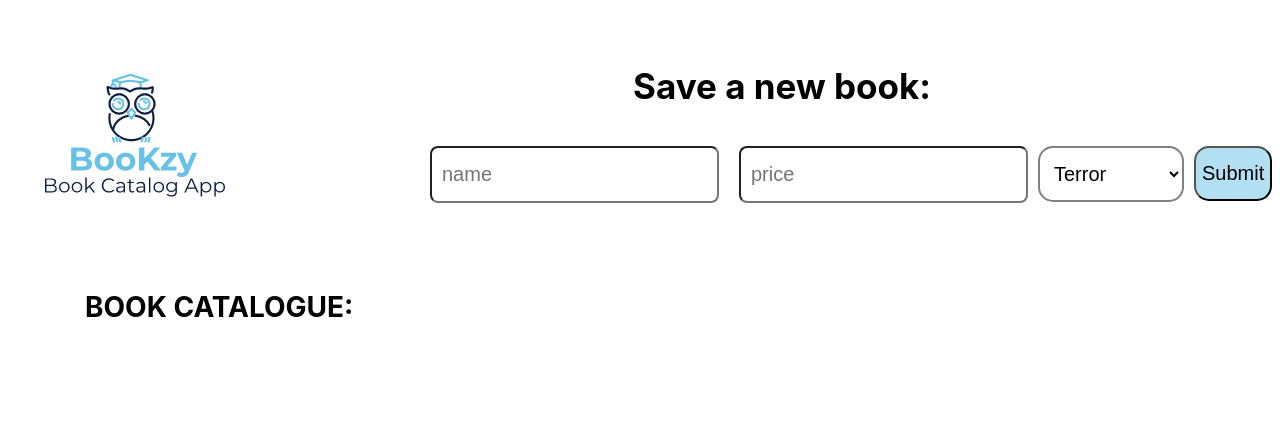
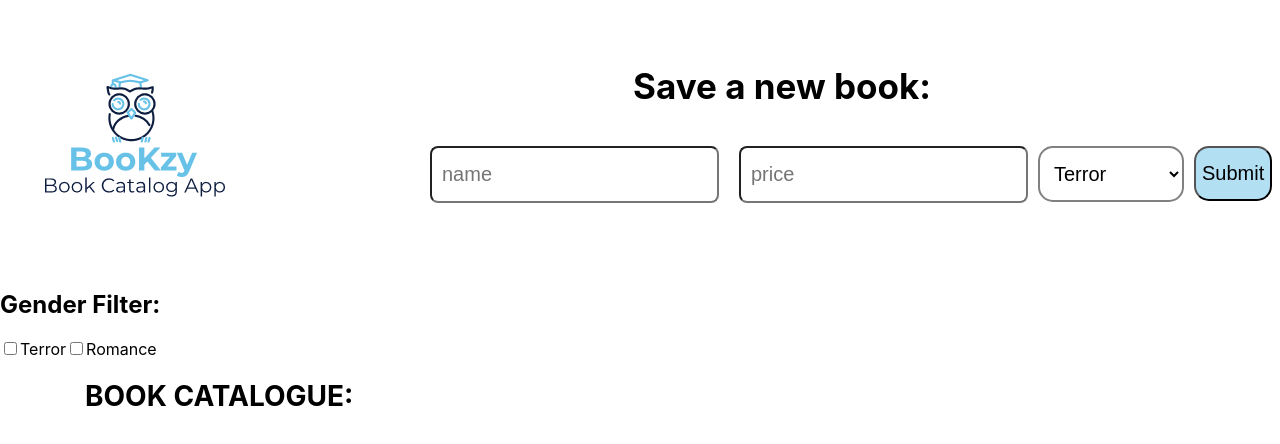
Before and after one commit to joanajimfer/app-manage-book-catalog, a React (Create React App) app: page / in a window 1280 px wide. Shown: the top 444 px of the page. Built offline with nearby package versions, Linux system fonts and the light colour scheme.

Commit message:
checkbox keeping the value in the state

```diff
--- a/src/App.js
+++ b/src/App.js
@@ -10,9 +10,11 @@ const booksArray = []
     constructor() {
       super();
       this.state = {
-        books: this.getDataFromLocalStorage()
+        books: this.getDataFromLocalStorage(),
+        optionsChecked:[]
       };
       this.handleSubmit = this.handleSubmit.bind(this);
+      this.handleCheckbox = this.handleCheckbox.bind(this);
 
     }
 
@@ -33,11 +35,7 @@ const booksArray = []
         this.refs.name.value = '';
         this.refs.price.value = '';
         this.refs.gender.value = '';
-      });
-
-
-
-    }
+      });}
 
     handleDelete(bookToDelete) {
       console.log(bookToDelete);
@@ -60,6 +58,28 @@ const booksArray = []
         return [];
       } else {
         return JSON.parse(savedBooks);
+      }
+    }
+
+    handleCheckbox(event) {
+        let checkedArray = this.state.optionsChecked;
+        let selectedValue = event.target.value;
+
+          if (event.target.checked === true) {
+
+            checkedArray.push(selectedValue);
+              this.setState({
+                optionsChecked: checkedArray
+              });
+
+          } else {
+
+            let valueIndex = checkedArray.indexOf(selectedValue);
+            checkedArray.splice(valueIndex, 1);
+
+              this.setState({
+                optionsChecked: checkedArray
+              });
       }
     }
 
@@ -90,6 +110,11 @@ const booksArray = []
           </section>
           </header>
           <main>
+            <h2>Gender Filter:</h2>
+            <form>
+              <input type="checkbox" name="gender" value="terror" onClick={this.handleCheckbox} />Terror
+              <input type="checkbox" name="gender" value="romance" onClick={this.handleCheckbox} />Romance
+            </form>
           <h2 className='catalogue__title'>Book Catalogue:</h2>
           <ul className='catalogue__list'>
             {books.map((book) =>
```
